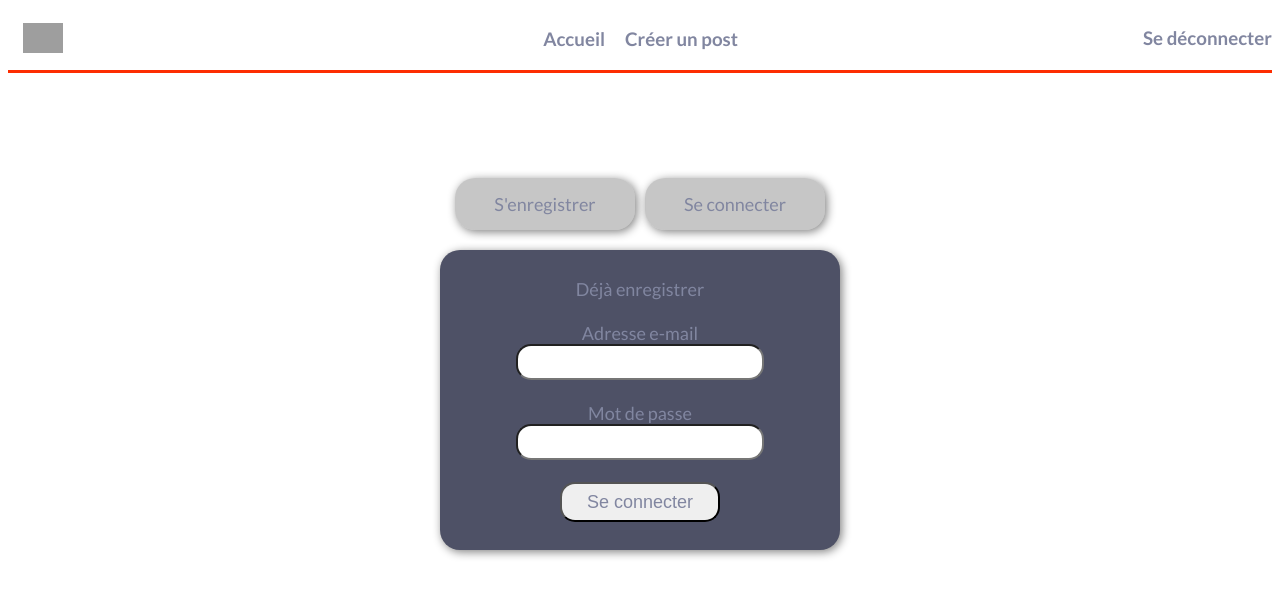
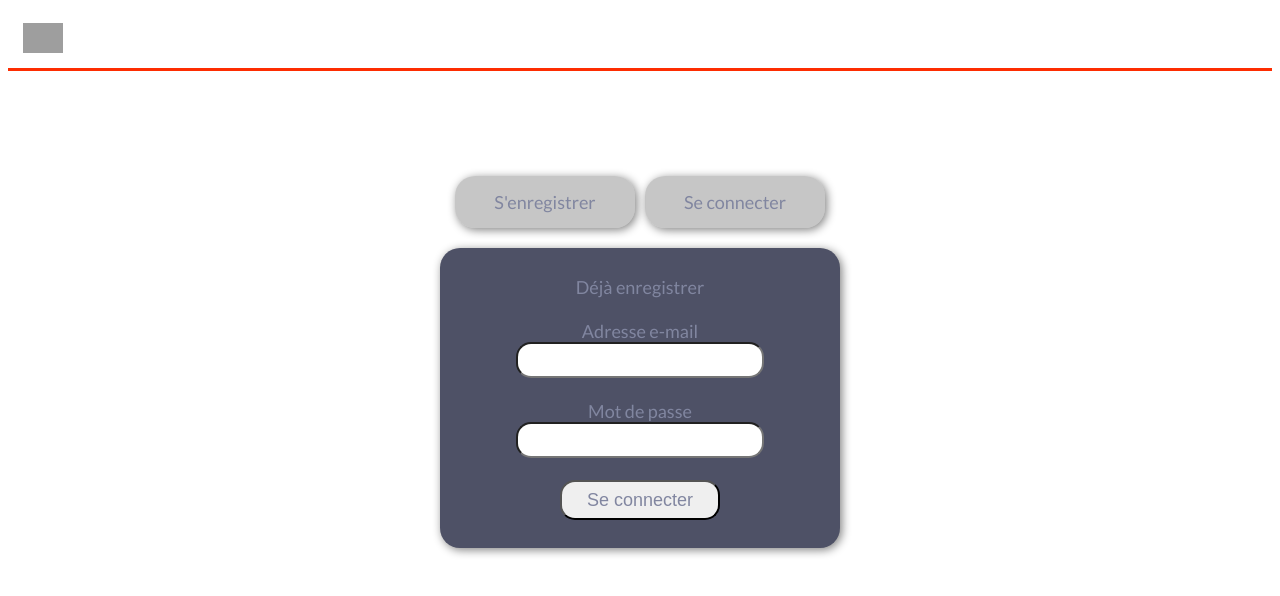
Before and after one commit to MDI93/groupomania_social_media, a React (Create React App) app in the folder client/: page / in a window 1280 px wide. Shown: the top 596 px of the page. Built offline with nearby package versions, Linux system fonts and the light colour scheme; grey boxes are pictures that could not be loaded.

Commit message:
Add authId to 'home, newpost, nnavbar', create 'logout' & style, modif 'context'

```diff
--- a/client/src/components/Log/LoginForm.js
+++ b/client/src/components/Log/LoginForm.js
@@ -2,7 +2,6 @@ import React, { useContext, useState } from "react";
 import { useNavigate } from "react-router-dom";
 import styled from 'styled-components';
 import { AuthUserContext } from "../../context/UserContext";
-// import { Navigate } from "react-router-dom";
 
 // Constante pour envoyer le formulaire 'Se connecter' vers l'API
 const LoginForm = () => {
@@ -38,7 +37,7 @@ const LoginForm = () => {
             if(response.ok) {
                 setData(responseData);
                 authId.login(responseData);
-                // navigate('/home')
+                navigate('/home')
                 console.log(data)
             } else {
                 setErrorEmailPassword(responseData.error);
--- a/client/src/components/Log/Logout.js
+++ b/client/src/components/Log/Logout.js
@@ -1,11 +1,32 @@
-import React from "react";
-import { NavLink } from "react-router-dom";
+import React, { useContext } from "react";
+import { Link } from "react-router-dom";
+import { AuthUserContext } from "../../context/UserContext";
+import styled from "styled-components";
 
 const Logout = () => {
+    const authId = useContext(AuthUserContext);
+    const isLoggedIn = authId.isLoggedIn;
     return(
-        <div></div>
+        <div>
+        {isLoggedIn &&
+                <Link onClick={authId.logout}>
+                    <StyledDiv>
+                        <StyledIcon className="fa-solid fa-right-from-bracket"></StyledIcon>
+                    </StyledDiv>
+                </Link>
+            }
+        </div>
     )
 }
 
+const StyledDiv = styled.div`
+    padding: 18px 10px 0px 0px
+`
+const StyledIcon = styled.i`
+    font-size: 22px;
+    :hover {
+        color: red;
+        }
+`
 
 export default Logout
--- a/client/src/components/Navbar.js
+++ b/client/src/components/Navbar.js
@@ -1,29 +1,36 @@
-import React from 'react';
+import React, { useContext } from 'react';
 import Logo from '../assets/Logos/icon-left-font-monochrome-black.svg'
 import styled from "styled-components";
 import { NavLink } from 'react-router-dom';
+import Logout from './Log/Logout';
+import { AuthUserContext } from '../context/UserContext';
 // import { AuthContext } from './AuthContext';
 
 const Navbar = () => {
+    const authId = useContext(AuthUserContext);
+    const isLoggedIn = authId.isLoggedIn;
+
     return(
         <StyledNav>
-            <NavLink exact to='/home'>
+            <NavLink exact="true" to={'/home'}>
                 <StyledLogo src={Logo} alt="Logo de l'entreprise Groupomania" />
             </NavLink>
+            {isLoggedIn &&
             <StyledUl>
                 <StyledLi>
-                    <StyledNavLink exact to='/home'>
+                    <StyledNavLink exact= "true" to={'/home'}>
                         <h3>Accueil</h3>
                     </StyledNavLink>
                 </StyledLi>
                 <StyledLi>
-                    <StyledNavLink exact to='/newpost'>
+                    <StyledNavLink exact="true" to={'/newpost'}>
                         <h3>Créer un post</h3>
                     </StyledNavLink>
                 </StyledLi>
             </StyledUl>
-                <StyledNavLink exact to='/'>
-                    <h3>Se déconnecter</h3>
+            }
+                <StyledNavLink exact="true" to='/'>
+                    <Logout />
                 </StyledNavLink>
         </StyledNav>
     )
--- a/client/src/context/UserContext.js
+++ b/client/src/context/UserContext.js
@@ -2,7 +2,9 @@ import React, { createContext, useState } from 'react';
 
 const defaultValue = {
   token: "",
-  login: () => {}
+  userIsLoggedIn: false,
+  login: () => {},
+  logout: () => {}
 };
 
 export const AuthUserContext = createContext(defaultValue);
@@ -15,9 +17,17 @@ export const AuthUserProvider = (props) => {
     setAuthedToken(authedToken)
   }
 
-    const authId = {
-      token: authedToken,
-      login: login
+  const logout = () => {
+    setAuthedToken(null)
+  }
+
+  const userIsLoggedIn = !!authedToken;
+  console.log(userIsLoggedIn)
+  const authId = {
+    token: authedToken,
+    isLoggedIn: userIsLoggedIn,
+    login: login,
+    logout: logout
     }
   return (
   <AuthUserContext.Provider value={authId}>
--- a/client/src/pages/Home.js
+++ b/client/src/pages/Home.js
@@ -1,26 +1,20 @@
-import React from "react";
-import Logo from '../assets/Logos/icon-left-font-monochrome-black.svg'
-import styled from "styled-components";
+import React, { useContext } from "react";
+import { Navigate } from "react-router-dom";
+import Thread from "../components/Thread";
+import { AuthUserContext } from "../context/UserContext";
 
-function Home() {
+export default function Home() {
+    const authId = useContext(AuthUserContext)
+    const isLoggedIn = authId.isLoggedIn
+    console.log("home", isLoggedIn);
+
+    if(!isLoggedIn) {
+        return <Navigate to='/' />
+    }
+
     return(
-        <div>
-            <StyledHeader>
-                    <StyledLogo src={Logo} alt="Logo de l'entreprise Groupomania" />
-            </StyledHeader>
+        <div className="home">
+            <Thread />
         </div>
     )
 }
-
-const StyledHeader = styled.span`
-    display: flex;
-    justify-content: center;
-    margin-bottom: 100px;
-`
-const StyledLogo = styled.img`
-    height: 30px;
-    padding: 15px;
-    display: flex;
-`
-
-export default Home;
--- a/client/src/pages/NewPost.js
+++ b/client/src/pages/NewPost.js
@@ -3,10 +3,11 @@ import { Navigate } from "react-router-dom";
 import { AuthUserContext } from "../context/UserContext";
 
 export default function NewPost () {
-    const { authId } = useContext(AuthUserContext);
+    const authId = useContext(AuthUserContext);
+    const isLoggedIn = authId.isLoggedIn
     console.log("home", authId);
 
-    if(!authId) {
+    if(!isLoggedIn) {
         return <Navigate to='/' />
     }
 
```
